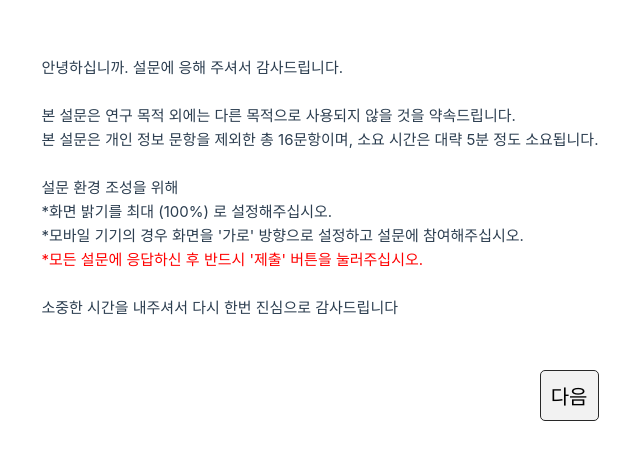
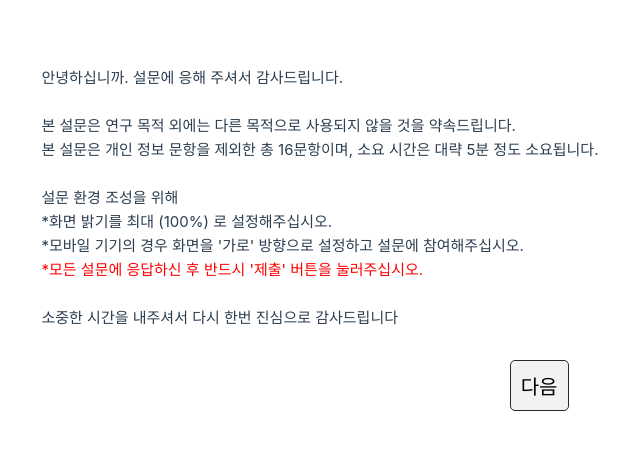
Before and after one commit to jh8057/color, a Vue app: page / in a window 1280 px wide. Shown: the part 162-622 px from the top of the page, without its empty margins (320-960 px from the left). Built offline with nearby package versions, Linux system fonts and the light colour scheme.

Commit message:
[style] style

```diff
--- a/src/assets/base.css
+++ b/src/assets/base.css
@@ -74,7 +74,8 @@ body {
 }
 
 .nextButton {
-  margin-top: 50px;
+  margin-top: 30px;
+  margin-right: 30px;
   padding: 10px;
   font-size: 20px;
   background-color: #f2f2f2;
--- a/src/components/introductionComp.vue
+++ b/src/components/introductionComp.vue
@@ -28,8 +28,7 @@ export default defineComponent({});
 </script>
 
 <style>
-/* .introduction {
-  text-align: center;
-  align-content: center;
-} */
+.introduction {
+  width: 100%;
+}
 </style>
--- a/src/components/userInfoComp.vue
+++ b/src/components/userInfoComp.vue
@@ -81,9 +81,4 @@ export default defineComponent({
 });
 </script>
 
-<style>
-/* .introduction {
-    text-align: center;
-    align-content: center;
-  } */
-</style>
+<style></style>
--- a/src/views/userInfoPage.vue
+++ b/src/views/userInfoPage.vue
@@ -90,9 +90,4 @@ export default defineComponent({
 });
 </script>
 
-<style>
-/* .introduction {
-    text-align: center;
-    align-content: center;
-  } */
-</style>
+<style></style>
```
